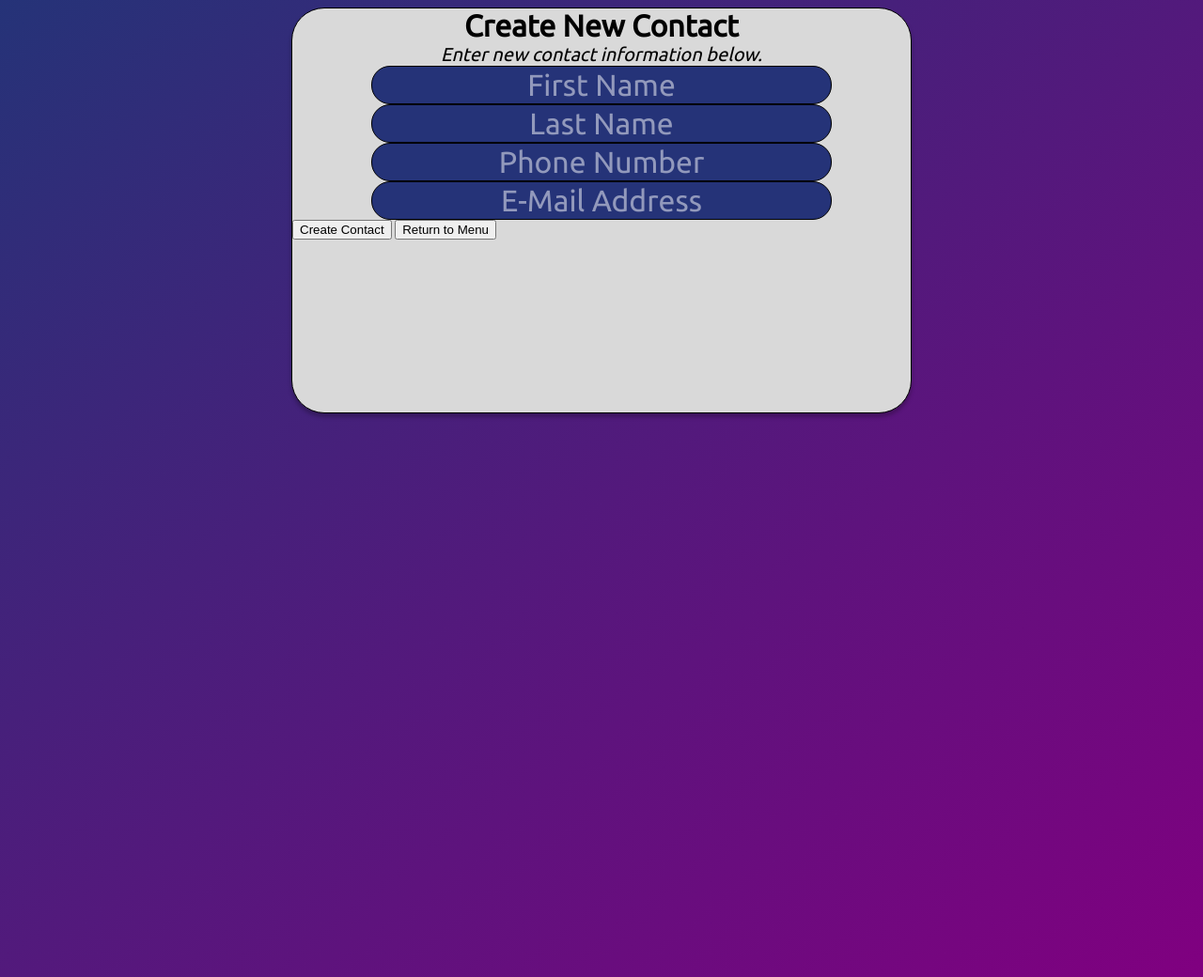
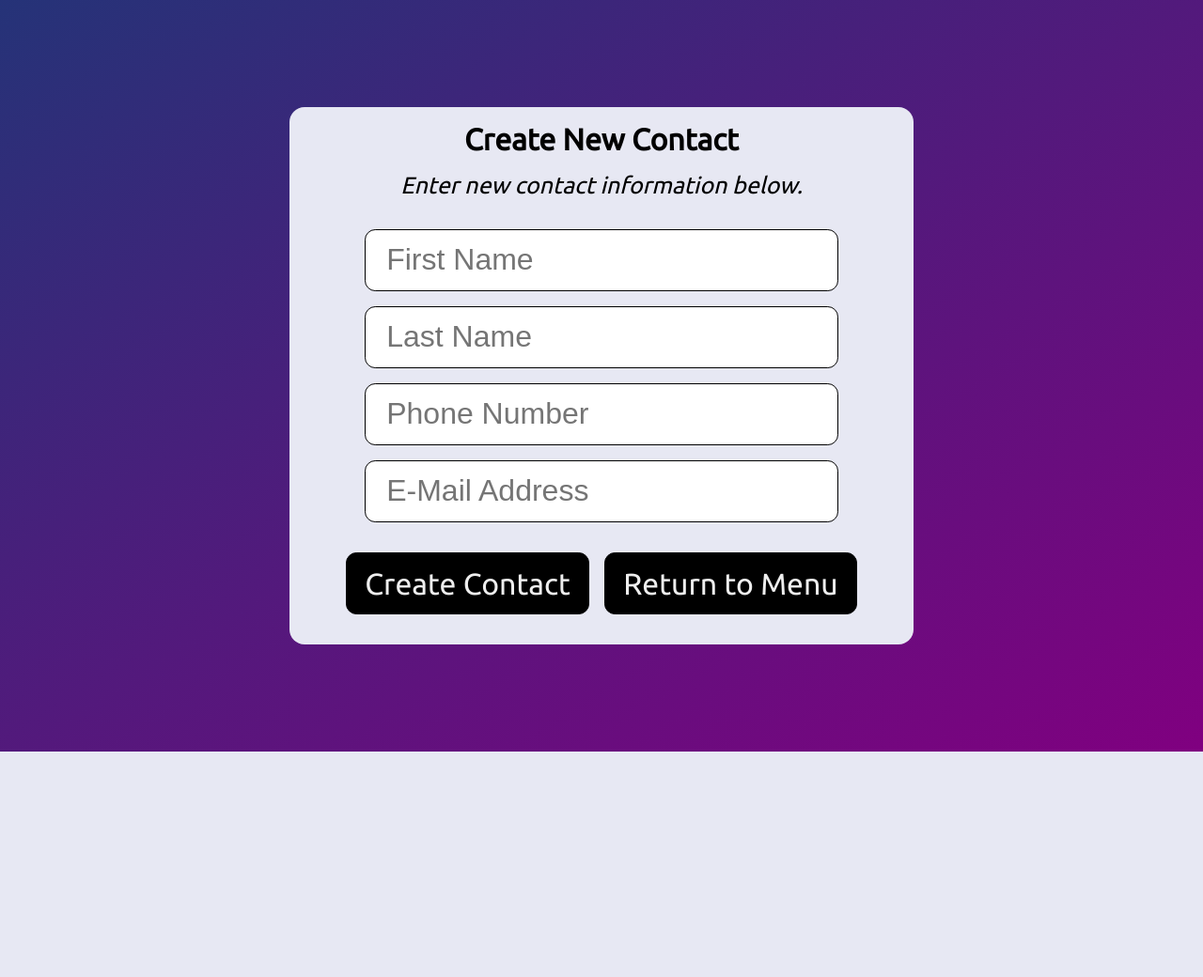
Before and after one commit to rob-3/cop4331-lamp-project, a PHP site: page /AddContact.html in a window 1280 px wide. Shown: the whole page at 94% size. After the commit the page ends 800 px from the top, so only its background shows below. Run offline with PHP 8.4, Linux system fonts and the light colour scheme.

Commit message:
Add files via upload

```diff
--- a/css/AddContact.css
+++ b/css/AddContact.css
@@ -1,134 +1,88 @@
+* {
+    padding: 0;
+    margin: 0;
+}
+
+html {
+    width: 100%;
+    height: 100%;
+}
+
 body {
+    width: 100%;
+    height: 100%;
     font-size: 14px;
-    background-image: linear-gradient(to bottom right, rgb(37,51,120), purple);
+    background-image: linear-gradient(to bottom right, rgb(37, 51, 120), purple);
 }
 
 .v2_32 {
-    margin: auto;
-    display: block;
     width: 100%;
-    height: 1024px;
-    background: transparent;
-    position: relative;
-    overflow: hidden;
+    height: 100%;
+    display: grid;
+    place-items: center;
 }
 
 .form_holder {
-    width: 658px;
-    height: 430px;
-    background: rgba(217, 217, 217, 1);
-    position: relative;
-    margin: auto;
-    display: block;
-    border: 1px solid rgba(0, 0, 0, 1);
-    border-radius: 35px;
-    box-shadow: 0px 4px 4px rgba(0, 0, 0, 0.25);
-    overflow: hidden;
+    width: min(95%, 600px);
+    padding: 1rem 2rem 2rem;
+    background: rgb(231, 232, 243);
+    display: flex;
+    flex-direction: column;
+    justify-content: center;
+    align-items: center;
+    gap: 1rem;
+    border-radius: 1rem;
 }
 
 h1 {
-    margin: auto;
-    display: block;
-    width: 407px;
-    color: rgba(0, 0, 0, 1);
-    position: relative;
-    font-family: Ubuntu, sans-serif;
+    font-size: 32px;
+    font-family: Ubuntu;
     font-weight: Regular;
+}
+
+input{
+    border: 0.5px solid black;
+    width: 80%;
+    height: 2em;
+    background-color: white;
+    text-align: center;
+    border-radius: 0.7rem;
     font-size: 32px;
-    text-align: center;
-  }
-
-.Details {
-    margin: auto;
-    display: block;
-    width: 407px;
-    color: rgba(0, 0, 0, 1);
-    position: relative;
-    font-family: Ubuntu, sans-serif;
-    font-weight: Regular;
-    font-size: 20px;
-    text-align: center;
-    text-decoration: italic;
+    color: black;
+    text-align: left;
+    padding-left: 0.7em;
 }
 
 .Details {
-    margin: auto;
-    display: block;
-    width: 407px;
-    color: rgba(0, 0, 0, 1);
-    position: relative;
-    font-family: Ubuntu, sans-serif;
+    margin-bottom: 1rem;
+    font-family: Ubuntu;
     font-weight: Regular;
-    font-size: 20px;
-    text-align: center;
+    font-size: 25px;
 }
 
-::placeholder {
+.button {
+    border: none;
+    background: black;
+    border-radius: 0.7rem;
+    padding: 0.85rem 1.2rem;
     font-size: 32px;
-    font-family: Ubuntu, sans-serif;
-    text-align: center;
-    color: white;
-    opacity: 0.5;
+    font-family: Ubuntu;
+    font-weight: Regular;
+    color: #eeeeee;
+    border: 1px solid black;
+    transition: all;
+    transition-timing-function: cubic-bezier(0.445, 0.05, 0.55, 0.95);
+    transition-duration: .15s;
 }
 
-input[type=text] {
-    border: 1px solid black;
-    margin: auto;
-    display: block;
-    font-size: 32px;
-    font-family: Ubuntu, sans-serif;
-    text-align: center;
-    color: white;
-    background: rgba(37,51,120);
-    position: relative;
-    border-radius: 20px;
-    overflow: hidden;
+.button:hover {
+    background: transparent;
+    color: black;
 }
 
-input[type=email] {
-    border: 1px solid black;
-    margin: auto;
-    display: block;
-    font-size: 32px;
-    font-family: Ubuntu, sans-serif;
-    text-align: center;
-    color: white;
-    background: rgba(37,51,120);
-    position: relative;
-    border-radius: 20px;
-    overflow: hidden;
+
+.buttons {
+    margin-top: 1rem;
+    display: flex;
+    gap: 1rem;
 }
-
-.addContact {
-    margin: auto;
-    display: block;
-    text-decoration: underline;
-    border: none;
-    background: transparent;
-    position: relative;
-    font-size: 32px;
-    font-family: Ubuntu, sans-serif;
-    font-weight: Regular;
-   /* display: inline;*/
-  }
-
-  .addContact:hover {
-    background: grey;
-  }
-
-  .menuReturn {
-    margin: auto;
-    display: block;
-    text-decoration: underline;
-    border: none;
-    background: transparent;
-    position: relative;
-    font-size: 32px;
-    font-family: Ubuntu, sans-serif;
-    font-weight: Regular;
-    /*display: inline;  */
-  }
-
-  .menuReturn:hover {
-    background: grey;
-  }
```
